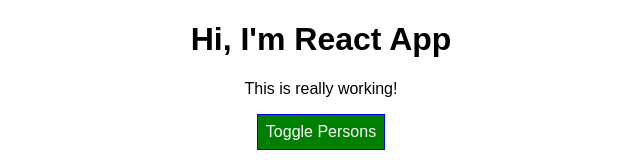
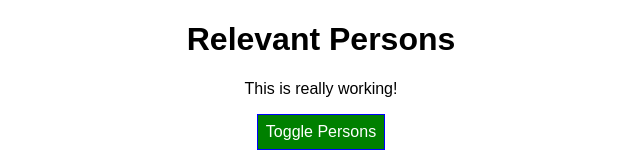
Before and after one commit to MrTuts/react-16-complete-guide, a React app: page / in a window 1280 px wide. Shown: the top 160 px of the page, without its empty margins (319-959 px from the left). Built offline with nearby package versions, Linux system fonts and the light colour scheme.

Commit message:
add app title

```diff
--- a/src/components/Cockpit/Cockpit.js
+++ b/src/components/Cockpit/Cockpit.js
@@ -15,7 +15,7 @@
 
   return (
     <div className={classes.Cockpit}>
-      <h1>Hi, I'm React App</h1>
+      <h1>{props.appTitle}</h1>
       <p className={pClasses.join(' ')}>This is really working!</p>
       <button className={btnClass} onClick={props.clicked}>
         Toggle Persons
--- a/src/containers/App.js
+++ b/src/containers/App.js
@@ -54,6 +54,7 @@
     return (
       <div className={classes.App}>
         <Cockpit
+          appTitle={this.props.title}
           persons={this.state.persons}
           showPersons={this.state.showPersons}
           clicked={this.togglePersonsHandler}
--- a/src/index.js
+++ b/src/index.js
@@ -4,5 +4,8 @@
 import App from './containers/App';
 import registerServiceWorker from './registerServiceWorker';
 
-ReactDOM.render(<App />, document.getElementById('root'));
+ReactDOM.render(
+  <App title={'Relevant Persons'} />,
+  document.getElementById('root'),
+);
 registerServiceWorker();
```
